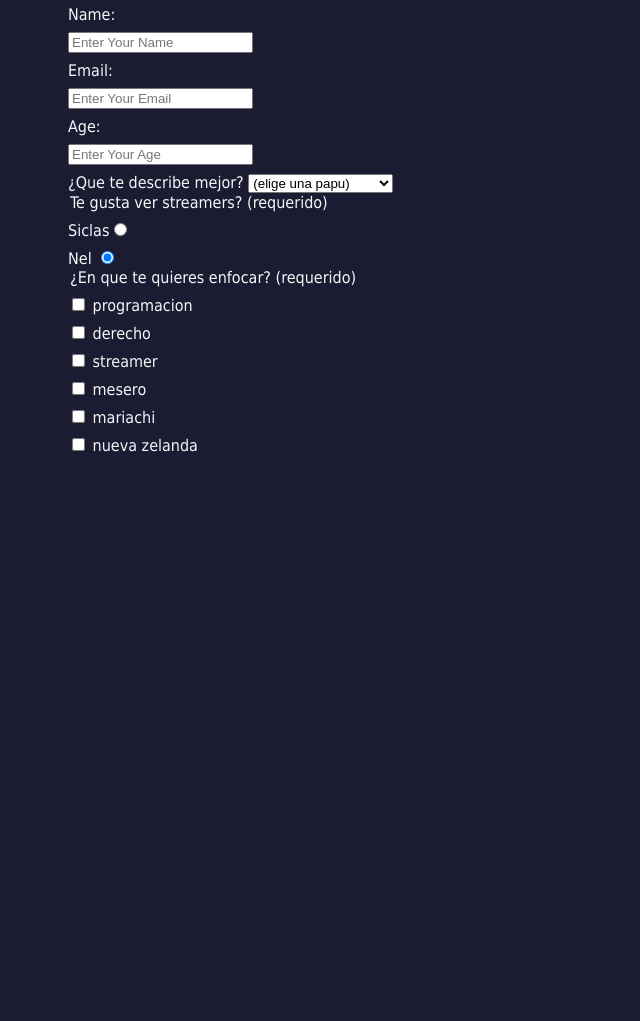
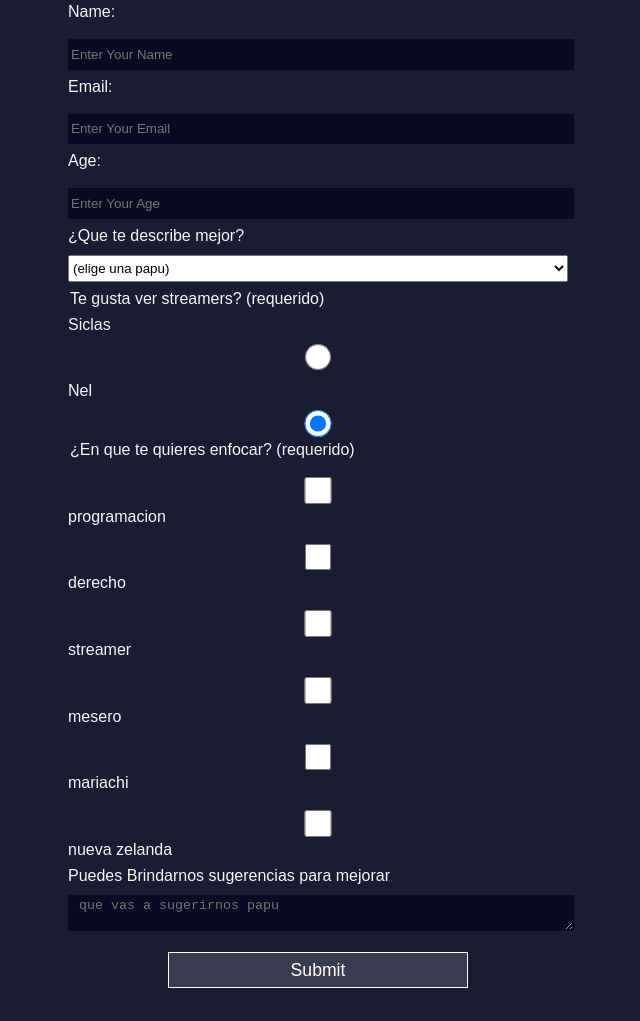
Before and after one commit to CanoliDev/PROYECTO-PRIMER-MODULO, a plain HTML site: page index.html in a window 1280 px wide. Shown: the part 132-1153 px from the top of the page, without its empty margins (322-962 px from the left). Before the commit the page ends 832 px from the top, so only its background shows below. Drawn offline with Linux system fonts and the light colour scheme.

Commit message:
finalizacion del curso

```diff
--- a/estilo.css
+++ b/estilo.css
@@ -4,7 +4,7 @@ body {
   margin: 0;
   background-color: #1b1b32;
   color: #f5f6f7;
-    font-family: Tahoma;
+  font-family: arial;
   font-size: 16px;
 }
 
@@ -18,9 +18,33 @@ body {
   max-width: 500px;
   min-width: 300px;
   margin: 0 auto;
-    padding-bottom: 2em;
+  padding-bottom: 1em;
 }
 label {
   display: block;
   margin: 0.5rem 0;
 }
+input,
+textarea,
+select {
+margin: 10px 0 0 0;
+width: 100%;
+min-height: 2em;
+}
+
+input, textarea {
+background-color: #0a0a23;
+border: 1px solid #0a0a23;
+color: #ffffff;
+}
+
+input[type="submit"] {
+display: block;
+width: 60%;
+margin: 1em auto;
+height: 2em;
+font-size: 1.1rem;
+background-color: #3b3b4f;
+border-color: white;
+min-width: 300px;
+}
--- a/index.html
+++ b/index.html
@@ -9,10 +9,11 @@
     <h1 id="title">Canoli Formulario</h1>
     <p id="description">aca podras colaborarme relizando la encuesta para poder obtner el titulo<p>
     <form id="survey-form">
-     <label for="name-label" >Name:</label><input id="name-label" type="text" required placeholder="Enter Your Name"></input>
-     <label for="email-label"> Email:</label><input id="email-label" type="email" required placeholder="Enter Your Email"></input>
-     <label for="number-label">Age:</label><input id="number-label" type="number" required placeholder="Enter Your Age" min="13 max="120"></input>
-    <label for="dropdown">¿Que te describe mejor?
+     <div><label for="name" id="name-label">Name:</label><input id="name" type="text" required placeholder="Enter Your Name"></input>
+     <label for="email" id="email-label"> Email:</label><input id="email" type="email" required placeholder="Enter Your Email"></input>
+     <label for="number" id="number-label">Age:</label><input id="number" type="number" required placeholder="Enter Your Age" min="13" max="120"></input>
+     </div>
+      <div><label for="dropdown">¿Que te describe mejor?
         <select id="dropdown" >
           <option value="">(elige una papu)</option>
           <option value="1">emprendedor</option>
@@ -20,15 +21,25 @@
         <option value="3">desarrolador , </option>
         <option value="4">arquitecto de mi vida</option>
         </select>
-    <legend>Te gusta ver streamers? (requerido)</legend>
-      <label for="si"></label> Siclas<input type="radio" id="si" checked name="strimers"></input>
-      <label for="no"></label> Nel <input type="radio" id="no" checked name="strimers"></input>
-     <legend>¿En que te quieres enfocar? (requerido)</legend>
-      <label><input type="checkbox" /> programacion</label>
-      <label><input type="checkbox" /> derecho</label>
-      <label><input type="checkbox" /> streamer</label>
-      <label><input type="checkbox" /> mesero</label>
-      <label><input type="checkbox" /> mariachi</label>
-     <label><input type="checkbox" /> nueva zelanda</label>
+      </div>
+      <div><legend>Te gusta ver streamers? (requerido)</legend>
+      <label for="si"> Siclas<input type="radio" id="si" checked name="strimers" value="yes"></input> </label>
+      <label for="no"></label> Nel <input type="radio" id="no" checked name="strimers" value="no"></input>
+      </div>
+      <div>
+        <legend>¿En que te quieres enfocar? (requerido)</legend>
+        <label><input type="checkbox" value="programacion"/> programacion</label>
+        <label><input type="checkbox" value="derecho" /> derecho</label>
+        <label><input type="checkbox" value="streamer" /> streamer</label>
+        <label><input type="checkbox" value="mesero" /> mesero</label>
+        <label><input type="checkbox" value="mariachi"/> mariachi</label>
+        <label><input type="checkbox" value="nueva zelanda"/> nueva zelanda</label>
+      </div>
+     <div>
+        <label for="suggestions">Puedes Brindarnos sugerencias para mejorar     <textarea id="suggestions" placeholder=" que vas a sugerirnos papu"></textarea><label>
+      </div>
+
+
+      <div><input type="submit" value="Submit" id="submit"></div>
     </form>
   </body>
```
Lines whose indentation alone changed are shown as unchanged.
